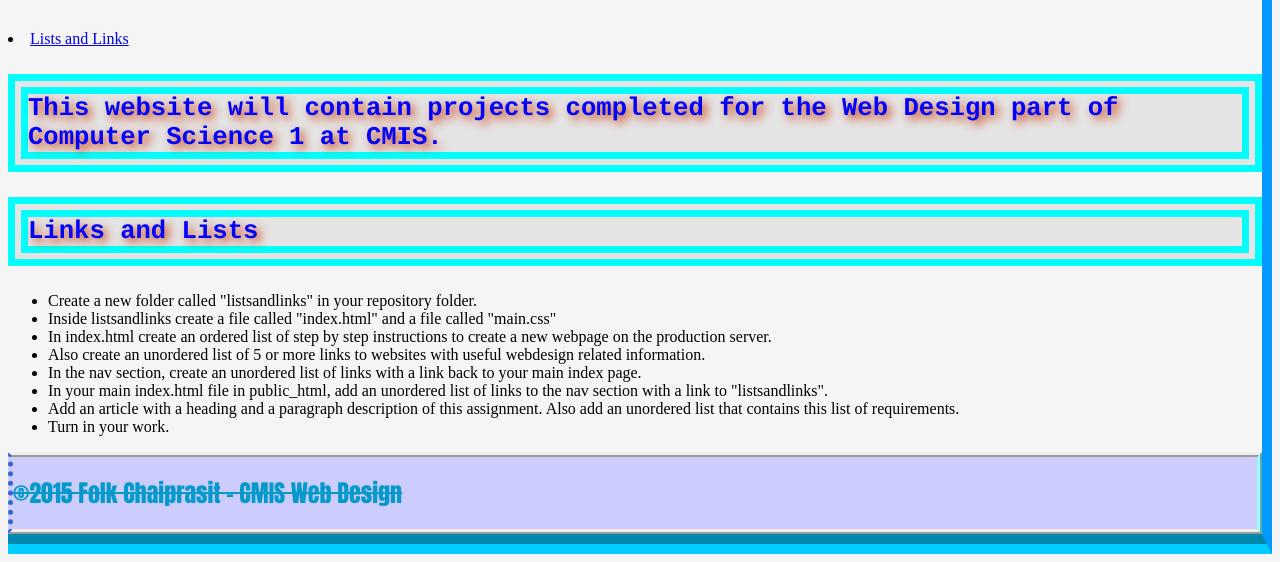
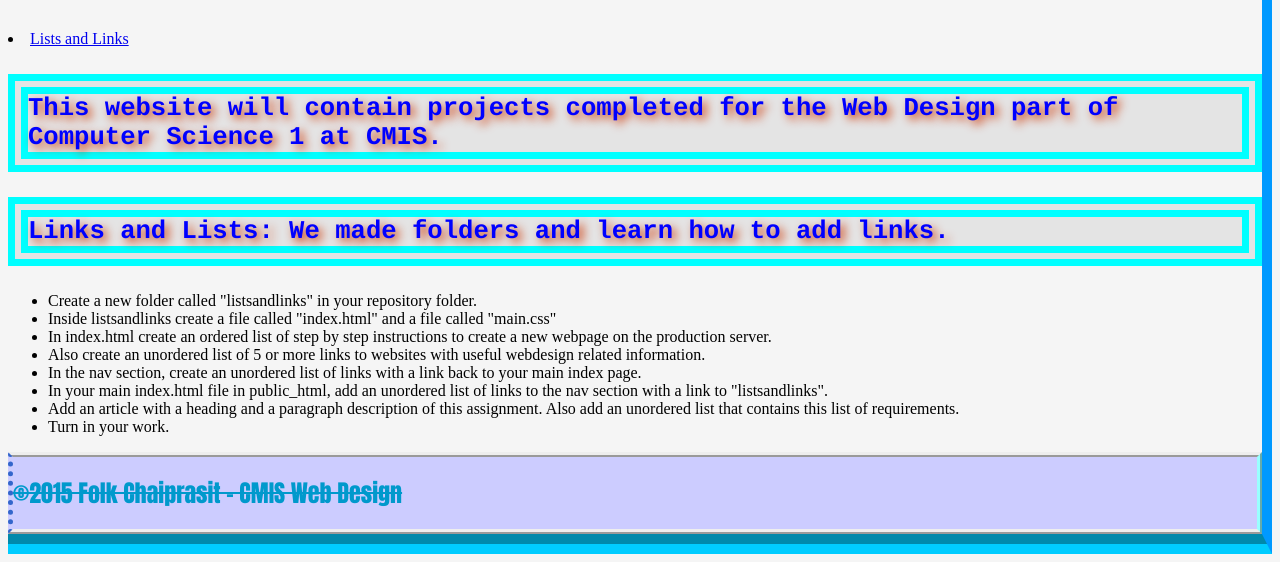
Before and after one commit to folk1676-cmis/folk1676-cmis-wd, a plain HTML site: page index.html in a window 1280 px wide. Shown: the part 273-835 px from the top of the page. Drawn offline with Linux system fonts and the light colour scheme.

Commit message:
lion head

```diff
--- a/index.html
+++ b/index.html
@@ -24,7 +24,7 @@
 			</p>
 			<article>
 				<p>
-					Links and Lists
+					Links and Lists: We made folders and learn how to add links.
 				</p>
 				<ul>
 					<li>
```
